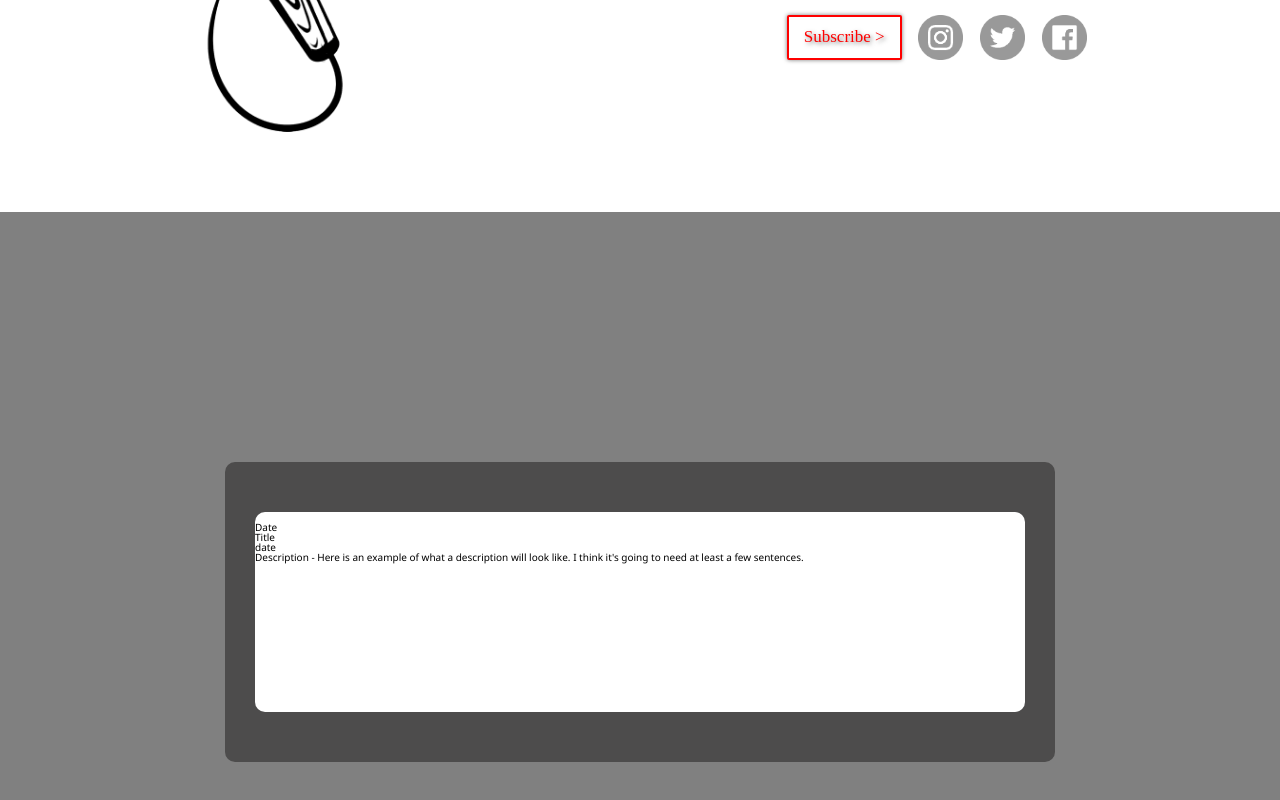
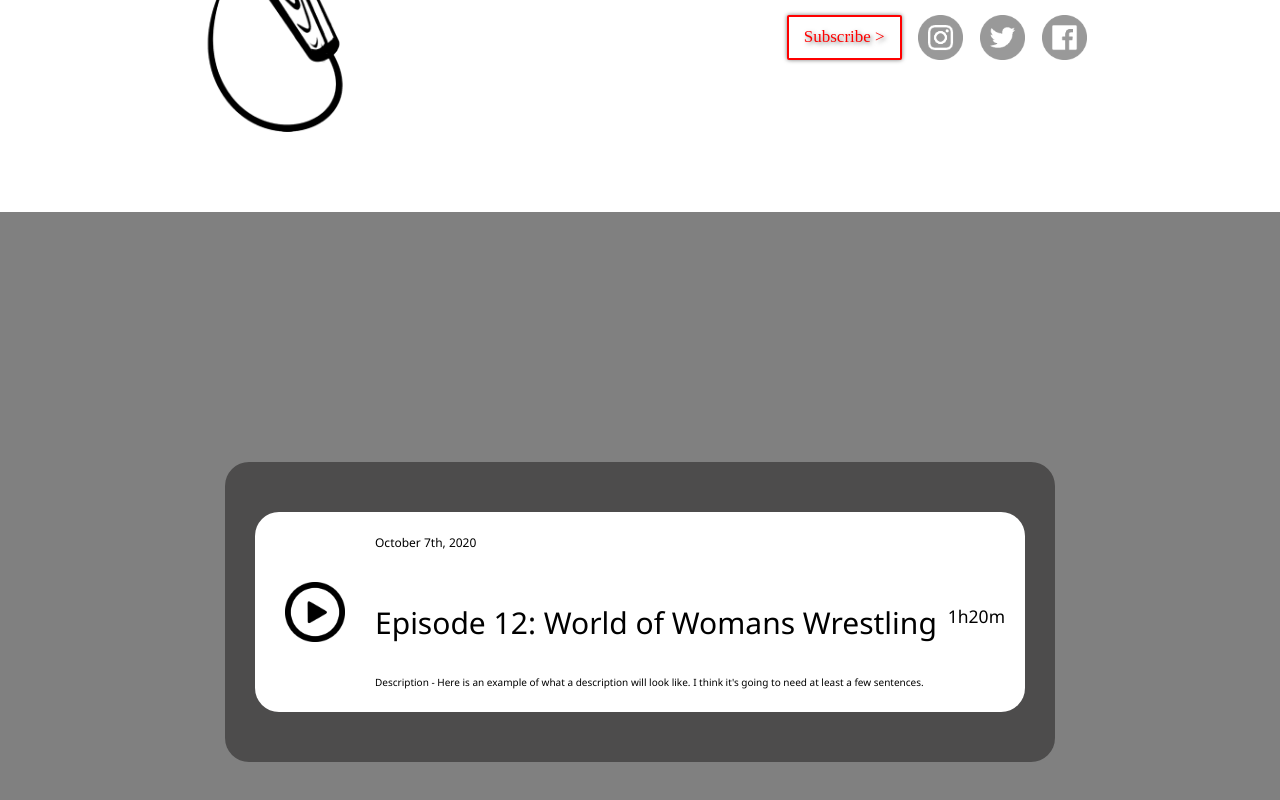
Before and after one commit to Pherpher089-zz/The-Blown-Save, a React (Create React App) app in the folder the-blown-save/: page / in a window 1280 px wide. Shown: the part 338-1138 px from the top of the page. Built offline with nearby package versions, Linux system fonts and the light colour scheme.

Commit message:
Working on the player

```diff
--- a/the-blown-save/src/components/PodcastSection.js
+++ b/the-blown-save/src/components/PodcastSection.js
@@ -1,4 +1,5 @@
 import React from 'react';
+import PlayIcon from '../imgs/play_icon.png'
 
 function PodcastSection(props) {
     return (
@@ -6,18 +7,19 @@ function PodcastSection(props) {
             <div className='player-container'>
                 <div className='player-inner'>
                     <div className="player-content">
-                        <img src="" alt=""/>
+                        <img className="player-icon" src={PlayIcon} alt="Play Button"/>
                         <div className='player-text-container'>
-                            <p>Date</p>
-                            <div className='title-and-date'>
-                                <h1>Title</h1>
-                                <p>date</p>
+                            <p className="date">October 7th, 2020</p>
+                            <div className='title-and-length'>
+                                <h1>Episode 12: World of Womans Wrestling</h1>
+                                <p>1h20m</p>
                             </div>
-                            <p>Description - Here is an example of what a description will look like. I think it's going to need at least a few sentences.</p>
+                            <p>Description - Here is an example of what a description will look like. I think it's going to need at least a few sentences. </p>
                         </div>
                     </div>
                 </div>
             </div>
+            <div className='podcast-icons'></div>
         </div>
     )
 }
--- a/the-blown-save/src/styles/_podcast-section.sass
+++ b/the-blown-save/src/styles/_podcast-section.sass
@@ -6,7 +6,7 @@
     align-items: center
     .player-container
         background-color: $backgroundColor
-        border-radius: 1rem
+        border-radius: 2.4rem
         display: flex
         align-items: center
         justify-content: center
@@ -14,7 +14,36 @@
 
         width: 83rem
         .player-inner
+            align-items: center
             background-color: white
-            border-radius: 1rem
+            border-radius: 2.4rem
+            display: flex
+
             height: 20rem
             width: 77rem
+            .player-content
+                padding: 3rem
+                display: flex
+                flex-direction: row
+                align-items: center
+                .player-icon
+                    height: 6rem
+                .player-text-container
+                    height: 15rem
+                    display: flex
+                    flex-direction: column
+                    justify-content: space-between
+                    margin-left: 3rem
+                    .date
+                        font-size: 1.2rem
+                        margin-bottom: 2rem
+                    .title-and-length
+                        display: flex
+                        flex-direction: row
+                        justify-content: space-between
+                        width: 63rem
+                        h1
+                            font-size: 3rem
+
+                        p
+                            font-size: 1.75rem
--- a/the-blown-save/src/styles/index.css
+++ b/the-blown-save/src/styles/index.css
@@ -157,7 +157,7 @@ table {
 }
 .podcast-container .player-container {
   background-color: #4D4C4C;
-  border-radius: 1rem;
+  border-radius: 2.4rem;
   display: flex;
   align-items: center;
   justify-content: center;
@@ -165,10 +165,44 @@ table {
   width: 83rem;
 }
 .podcast-container .player-container .player-inner {
+  align-items: center;
   background-color: white;
-  border-radius: 1rem;
+  border-radius: 2.4rem;
+  display: flex;
   height: 20rem;
   width: 77rem;
+}
+.podcast-container .player-container .player-inner .player-content {
+  padding: 3rem;
+  display: flex;
+  flex-direction: row;
+  align-items: center;
+}
+.podcast-container .player-container .player-inner .player-content .player-icon {
+  height: 6rem;
+}
+.podcast-container .player-container .player-inner .player-content .player-text-container {
+  height: 15rem;
+  display: flex;
+  flex-direction: column;
+  justify-content: space-between;
+  margin-left: 3rem;
+}
+.podcast-container .player-container .player-inner .player-content .player-text-container .date {
+  font-size: 1.2rem;
+  margin-bottom: 2rem;
+}
+.podcast-container .player-container .player-inner .player-content .player-text-container .title-and-length {
+  display: flex;
+  flex-direction: row;
+  justify-content: space-between;
+  width: 63rem;
+}
+.podcast-container .player-container .player-inner .player-content .player-text-container .title-and-length h1 {
+  font-size: 3rem;
+}
+.podcast-container .player-container .player-inner .player-content .player-text-container .title-and-length p {
+  font-size: 1.75rem;
 }
 
 .merch-container {
```
Also changed, not shown: the-blown-save/src/imgs/play_icon.png (added), 1 other file (tests, documents, lock files or other folders).
